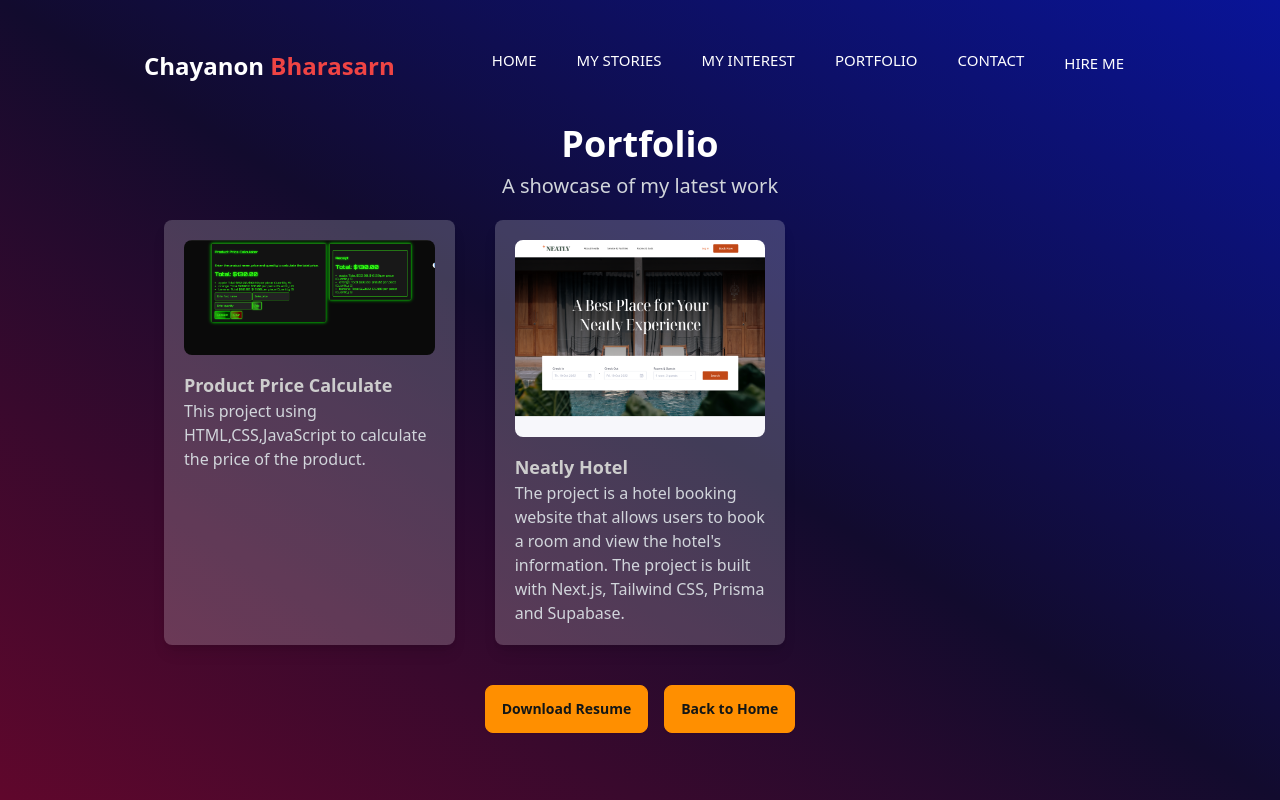
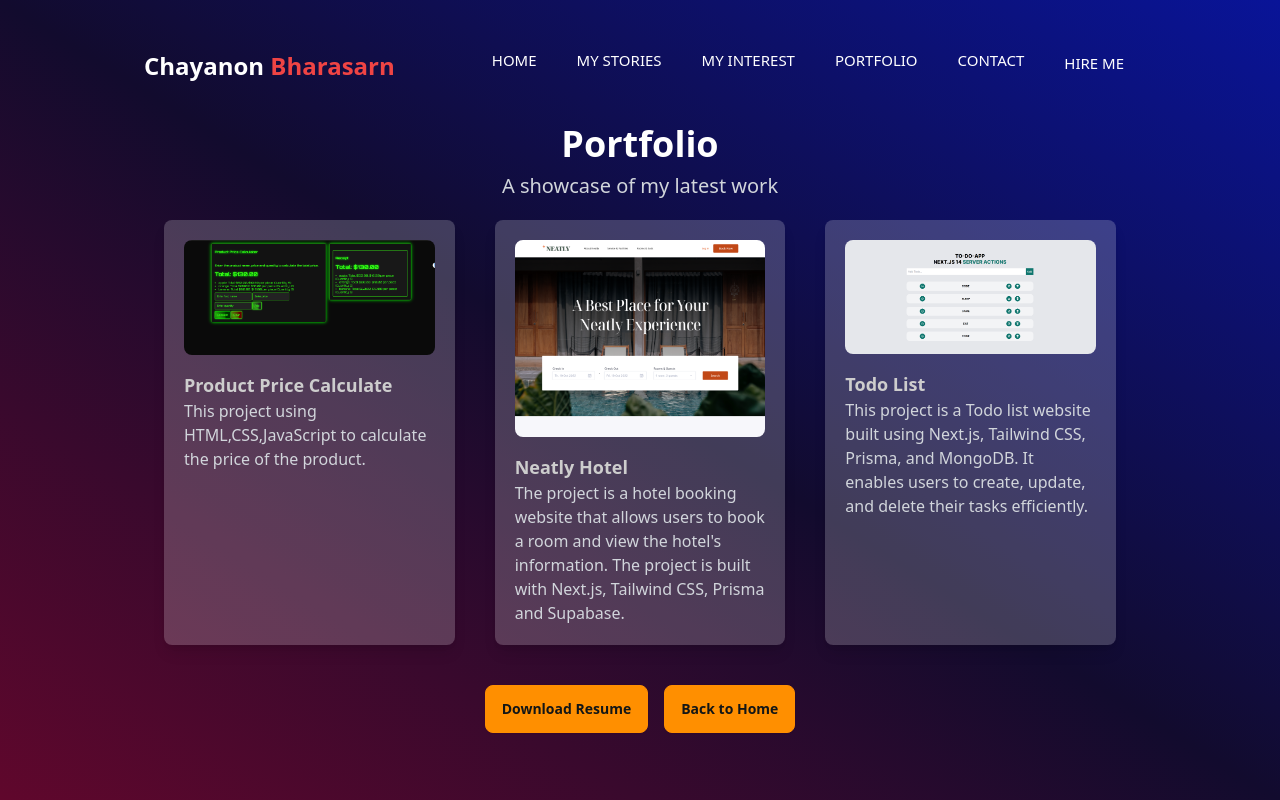
Before and after one commit to Chayanon11/My-Resume, a React (Vite) app: page /portfolio in a window 1280 px wide. Built offline with nearby package versions, Linux system fonts and the light colour scheme.

Commit message:
add Todo list project to portfolio

```diff
--- a/src/pages/Portfolio.jsx
+++ b/src/pages/Portfolio.jsx
@@ -3,6 +3,7 @@ import { Link } from "react-router-dom";
 import ProductCaluculateImage from "../assets/product-calculator-preview.png";
 import Resume from "../assets/ChayanonResume.pdf";
 import NeatlyHotelImage from "../assets/neatly-hotel-preview.png";
+import todoListImage from "../assets/todoList.png";
 
 export function PortfolioComponent() {
   return (
@@ -52,7 +53,27 @@ export function PortfolioComponent() {
             </p>
           </a>
         </div>
+
+        <div className="project-card bg-white bg-opacity-20 rounded-lg shadow-lg p-5">
+          <a
+            href="https://todo-list-zeta-blue.vercel.app/"
+            target="_blank"
+            rel="noopener noreferrer">
+            <img
+              src={todoListImage}
+              alt="Todo List"
+              className="rounded-lg mb-4"
+            />
+            <h2 className="text-lg font-bold">Todo List</h2>
+            <p className="text-md text-gray-300">
+              This project is a Todo list website built using Next.js, Tailwind
+              CSS, Prisma, and MongoDB. It enables users to create, update, and
+              delete their tasks efficiently.
+            </p>
+          </a>
+        </div>
       </div>
+
       <div className="flex justify-center mt-10">
         <a
           href={Resume}
```
Also changed, not shown: src/assets/todoList.png (added).
